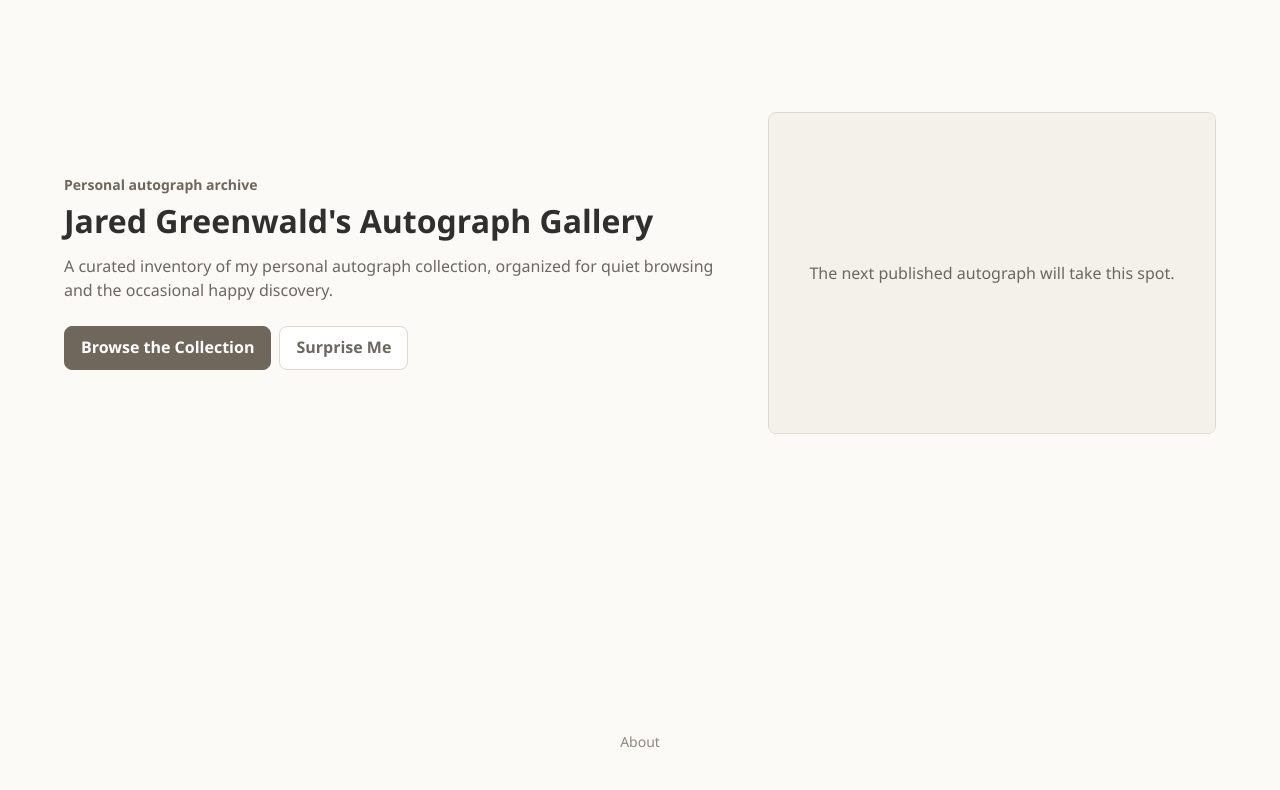
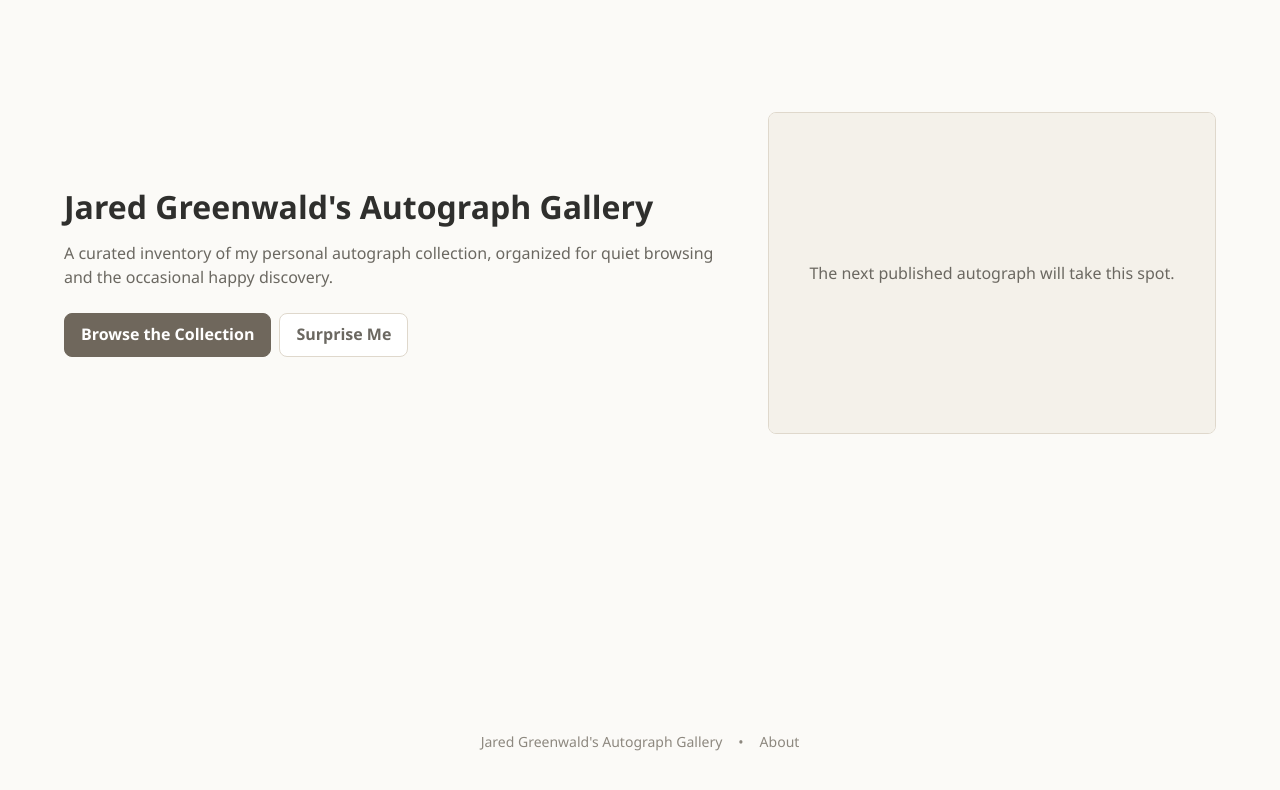
Before and after one commit to jetsaredim/autographs, a Next.js app in the folder app/: page / in a window 1280 px wide. Shown: the top 790 px of the page. Built offline with nearby package versions, Linux system fonts and the light colour scheme.

Commit message:
copy(03): refine landing header and footer
- Removes the eyebrow above the main landing title

- Restores footer site title with a centered dot separator

- Keeps the About link light and un-underlined

```diff
--- a/app/app/components/PublicFooter.tsx
+++ b/app/app/components/PublicFooter.tsx
@@ -5,8 +5,10 @@ import { AdminUnlock } from "./AdminUnlock";
 export function PublicFooter() {
   return (
     <footer className="public-footer">
+      <span>Jared Greenwald&apos;s Autograph Gallery</span>
+      <span aria-hidden="true">•</span>
+      <Link href="/architecture">About</Link>
       <AdminUnlock />
-      <Link href="/architecture">About</Link>
     </footer>
   );
 }
--- a/app/app/globals.css
+++ b/app/app/globals.css
@@ -95,6 +95,10 @@ select {
   font-weight: 400;
   justify-content: center;
   line-height: 1.35;
+}
+
+.public-footer span {
+  color: #8d887f;
 }
 
 .public-footer a {
--- a/app/app/page.tsx
+++ b/app/app/page.tsx
@@ -17,7 +17,6 @@ export default async function HomePage() {
     <main className="site-shell">
       <section className="landing-hero" aria-labelledby="landing-title">
         <div className="landing-copy">
-          <p className="eyebrow">Personal autograph archive</p>
           <h1 id="landing-title">Jared Greenwald&apos;s Autograph Gallery</h1>
           <p className="lede">
             A curated inventory of my personal autograph collection, organized
```
